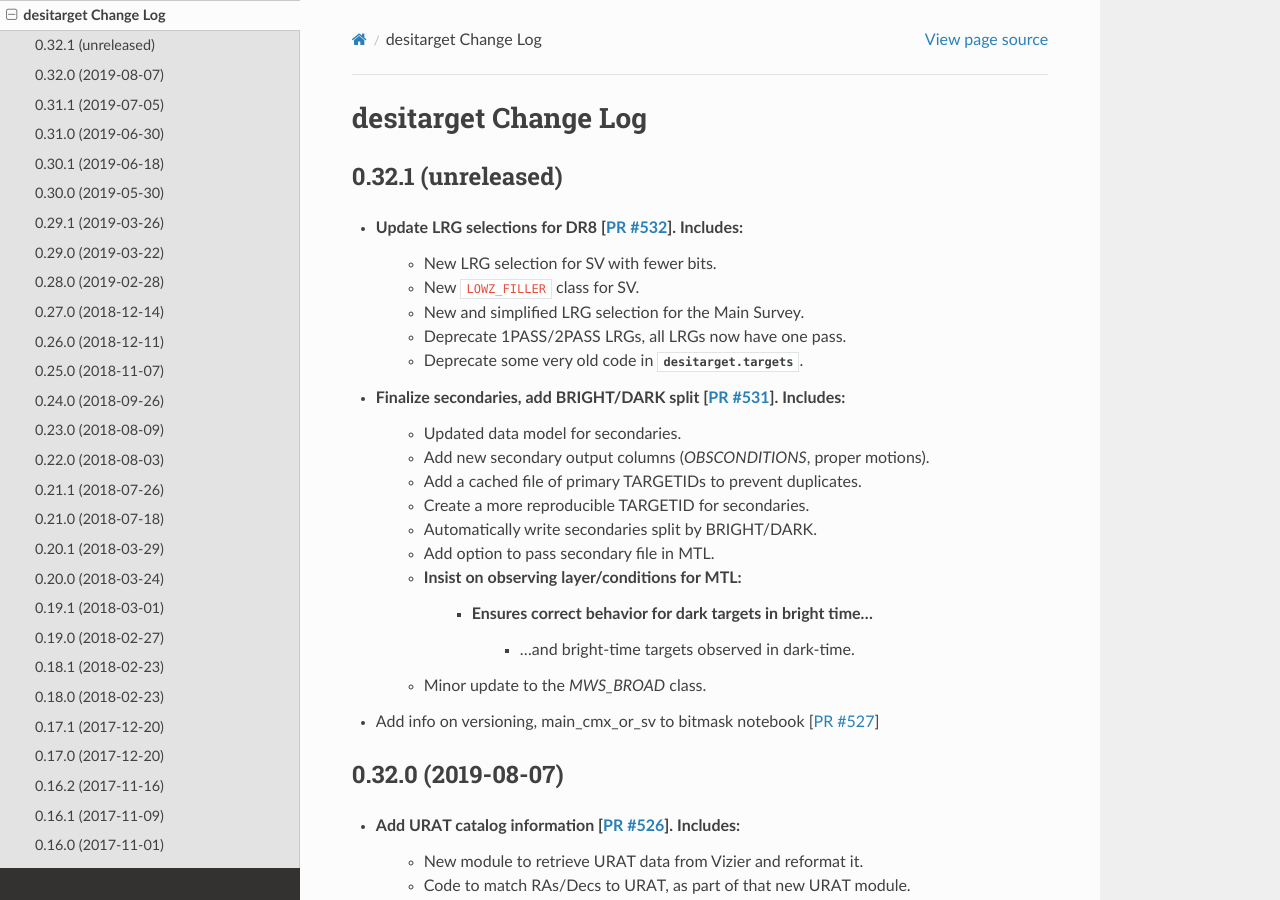
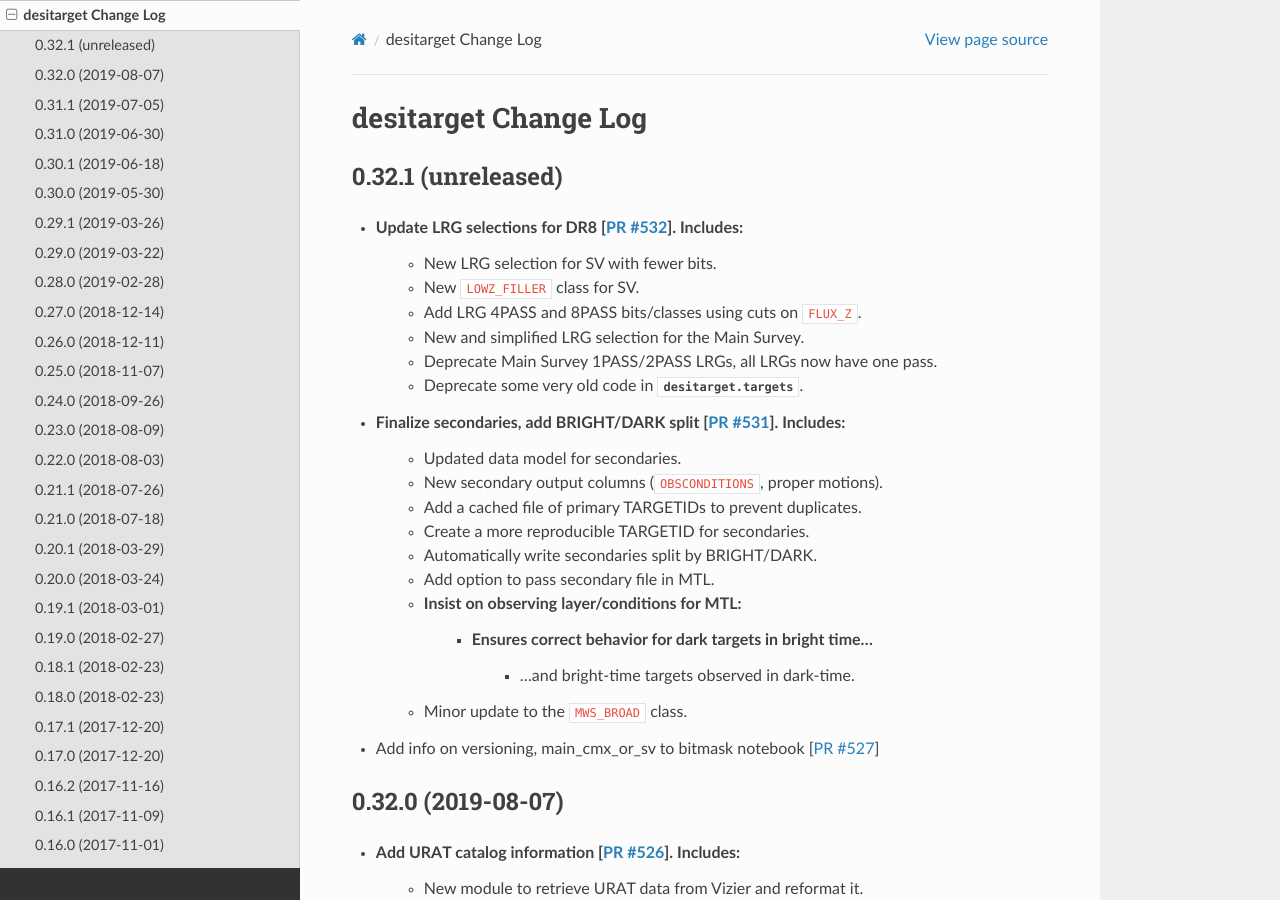
Before and after one commit to desihub/desitarget, a Sphinx documentation site: the page built from doc/changes.rst, in a window 1280 px wide and 900 px high. Built offline with Sphinx 7.4.7 and the Read the Docs theme 2.0.0, drawn with Linux system fonts in a browser that asks for light colours.

Commit message:
update changes docs

```diff
--- a/doc/changes.rst
+++ b/doc/changes.rst
@@ -8,12 +8,13 @@ desitarget Change Log
 * Update LRG selections for DR8 [`PR #532`_]. Includes:
     * New LRG selection for SV with fewer bits.
     * New ``LOWZ_FILLER`` class for SV.
+    * Add LRG 4PASS and 8PASS bits/classes using cuts on ``FLUX_Z``.
     * New and simplified LRG selection for the Main Survey.
-    * Deprecate 1PASS/2PASS LRGs, all LRGs now have one pass.
+    * Deprecate Main Survey 1PASS/2PASS LRGs, all LRGs now have one pass.
     * Deprecate some very old code in :mod:`desitarget.targets`.
 * Finalize secondaries, add BRIGHT/DARK split [`PR #531`_]. Includes:
     * Updated data model for secondaries.
-    * Add new secondary output columns (`OBSCONDITIONS`, proper motions).
+    * New secondary output columns (``OBSCONDITIONS``, proper motions).
     * Add a cached file of primary TARGETIDs to prevent duplicates.
     * Create a more reproducible TARGETID for secondaries.
     * Automatically write secondaries split by BRIGHT/DARK.
@@ -21,7 +22,7 @@ desitarget Change Log
     * Insist on observing layer/conditions for MTL:
         * Ensures correct behavior for dark targets in bright time...
 	      * ...and bright-time targets observed in dark-time.
-    * Minor update to the `MWS_BROAD` class.
+    * Minor update to the ``MWS_BROAD`` class.
 * Add info on versioning, main_cmx_or_sv to bitmask notebook [`PR #527`_]
 
 .. _`PR #527`: https://github.com/desihub/desitarget/pull/527
@@ -36,11 +37,11 @@ desitarget Change Log
     * Code to match RAs/Decs to URAT, as part of that new URAT module.
     * Substitute URAT PMs for GFAs where Gaia has not yet measured PMs.
 * Update CMX and Main Survey target classes [`PR #525`_]. Includes:
-    * New `SV0_WD`, `SV0_STD_FAINT` target classes for commissioning.
-    * Mild updates to `SV0_BGS` and `SV0_MWS` for commissioning.
-    * New `BGS_FAINT_HIP` (high-priority BGS) Main Survey class.
-    * Explicit checking on `ASTROMETRIC_PARAMS_SOLVED` for MWS targets.
-    * Add 3-sigma parallax slop in `MWS_MAIN` survey target class.
+    * New ``SV0_WD``, ``SV0_STD_FAINT`` target classes for commissioning.
+    * Mild updates to ``SV0_BGS`` and ``SV0_MWS`` for commissioning.
+    * New ``BGS_FAINT_HIP`` (high-priority BGS) Main Survey class.
+    * Explicit checking on ``ASTROMETRIC_PARAMS_SOLVED`` for MWS targets.
+    * Add 3-sigma parallax slop in ``MWS_MAIN`` survey target class.
 * Add ``OBSCONDITIONS`` to target files [`PR #523`_] Also includes:
     * Split target files explicitly into bright and "graydark" surveys.
     * Default to such a file-spilt for SV and Main (not for cmx).
```
